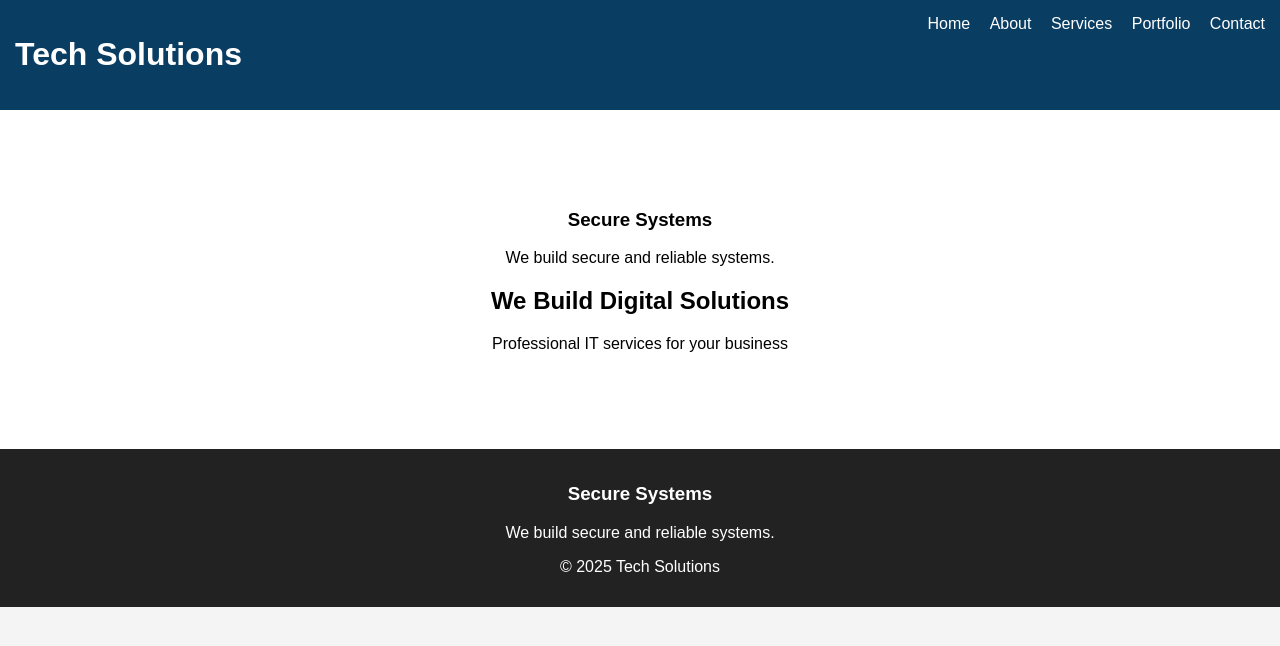
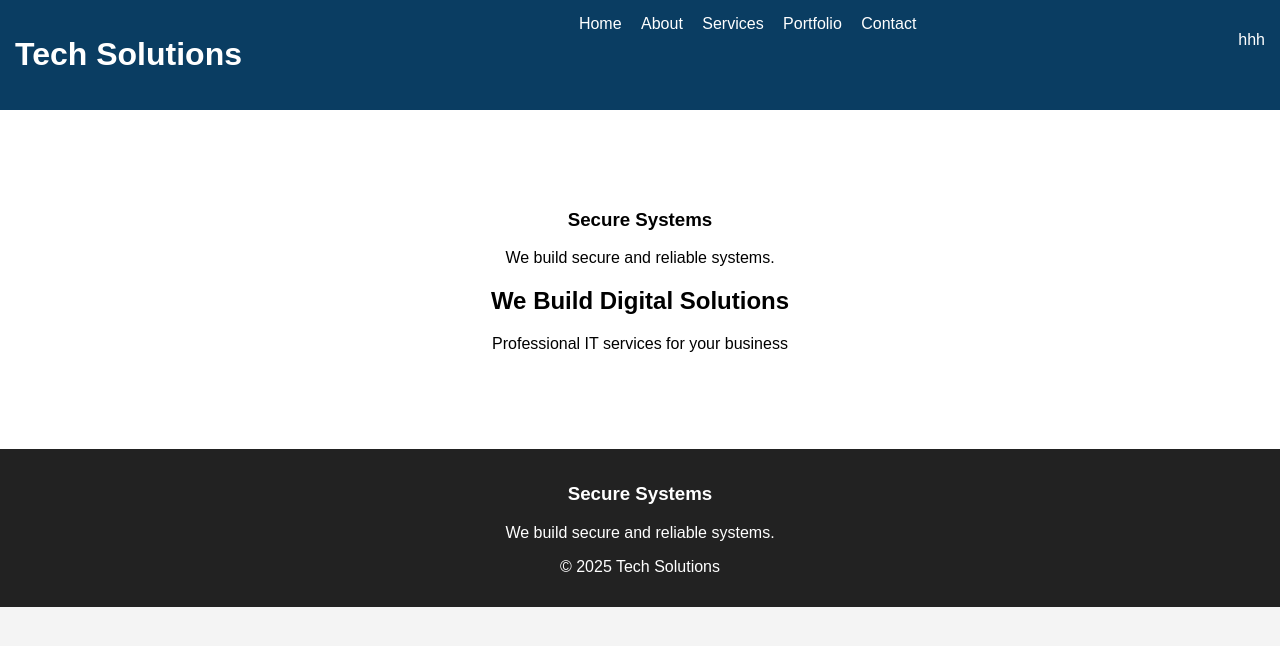
Before and after one commit to Student123-cmyk/tech-company-website, a plain HTML site: page index.html in a window 1280 px wide. Drawn offline with Linux system fonts and the light colour scheme.

Commit message:
Enhance home page features

```diff
--- a/index.html
+++ b/index.html
@@ -17,6 +17,7 @@
         <a href="portfolio.html">Portfolio</a>
         <a href="contact.html">Contact</a>
     </nav>
+    <p>hhh</p>
 </header>
 
 <section class="hero">
```
